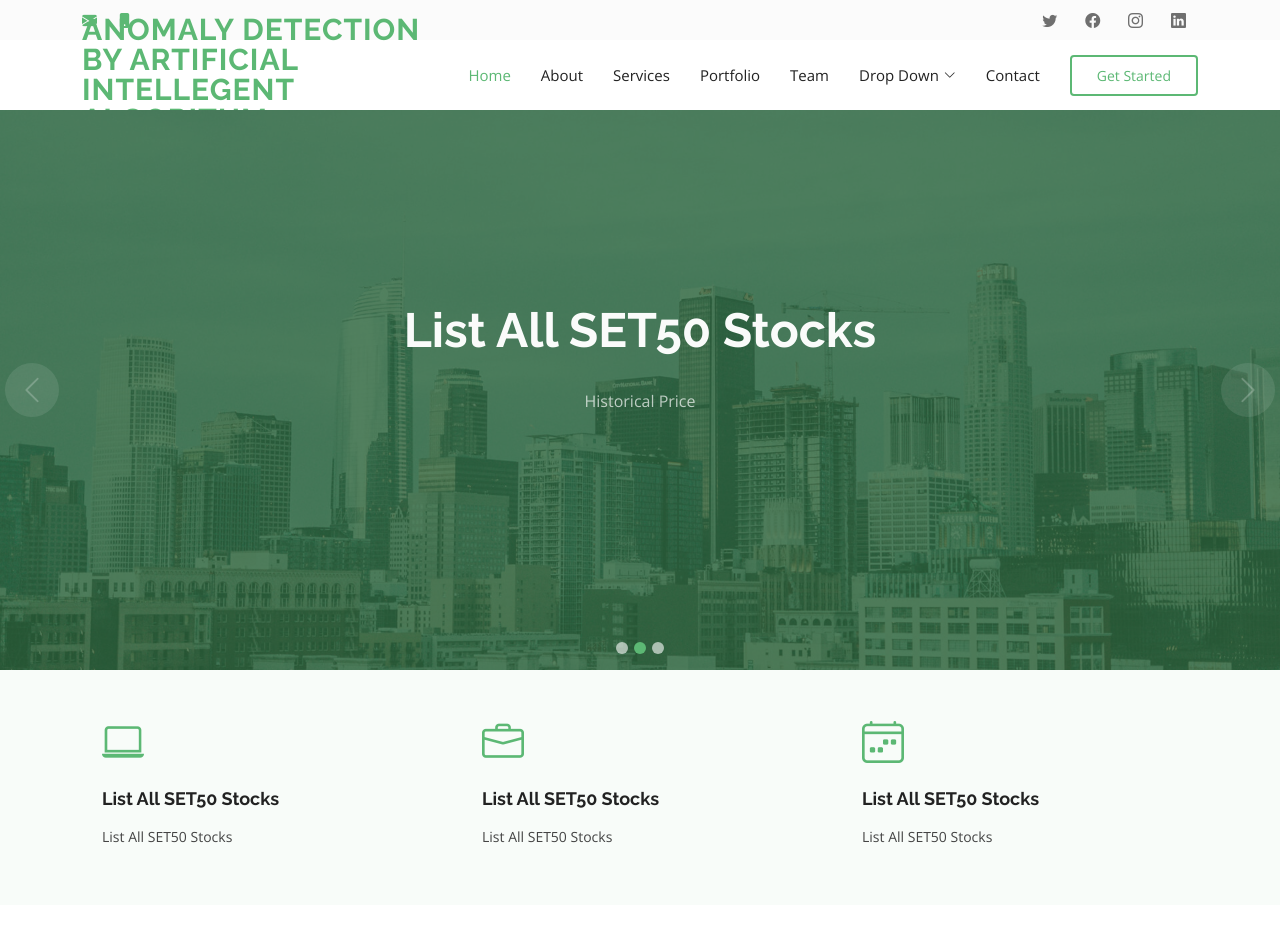
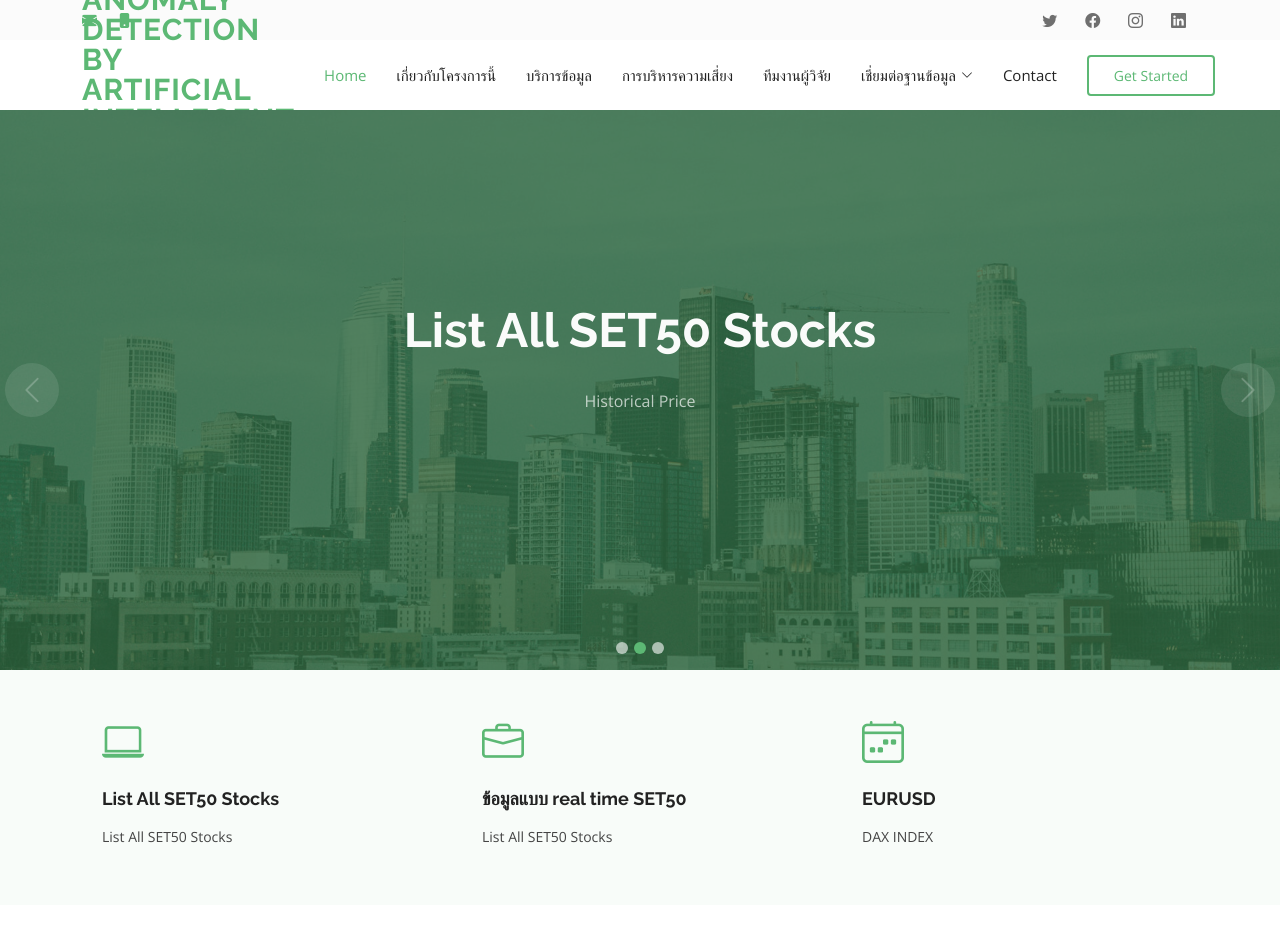
Before and after one commit to palinsky2015/sire, a plain HTML site: page index.html in a window 1280 px wide. Shown: the top 952 px of the page. Drawn offline with nearby package versions, Linux system fonts and the light colour scheme.

Commit message:
index.html

```diff
--- a/index.html
+++ b/index.html
@@ -65,11 +65,11 @@
       <nav id="navbar" class="navbar">
         <ul>
           <li><a class="nav-link scrollto active" href="#hero">Home</a></li>
-          <li><a class="nav-link scrollto" href="#about">About</a></li>
-          <li><a class="nav-link scrollto" href="#services">Services</a></li>
-          <li><a class="nav-link scrollto " href="#portfolio">Portfolio</a></li>
-          <li><a class="nav-link scrollto" href="#team">Team</a></li>
-          <li class="dropdown"><a href="#"><span>Drop Down</span> <i class="bi bi-chevron-down"></i></a>
+          <li><a class="nav-link scrollto" href="#about">เกี่ยวกับโครงการนี้</a></li>
+          <li><a class="nav-link scrollto" href="#services">บริการข้อมูล</a></li>
+          <li><a class="nav-link scrollto " href="#portfolio">การบริหารความเสี่ยง</a></li>
+          <li><a class="nav-link scrollto" href="#team">ทีมงานผู้วิจัย</a></li>
+          <li class="dropdown"><a href="#"><span>เชี่ยมต่อฐานข้อมูล</span> <i class="bi bi-chevron-down"></i></a>
             <ul>
               <li><a href="#">Drop Down 1</a></li>
               <li class="dropdown"><a href="#"><span>Deep Drop Down</span> <i class="bi bi-chevron-right"></i></a>
@@ -166,15 +166,15 @@
           <div class="col-lg-4 col-md-6">
             <div class="icon-box">
               <div class="icon"><i class="bi bi-briefcase"></i></div>
-              <h4 class="title"><a href=""> List All SET50 Stocks</a></h4>
+              <h4 class="title"><a href=""> ข้อมูลแบบ real time SET50</a></h4>
               <p class="description"> List All SET50 Stocks</p>
             </div>
           </div>
           <div class="col-lg-4 col-md-6">
             <div class="icon-box">
               <div class="icon"><i class="bi bi-calendar4-week"></i></div>
-              <h4 class="title"><a href=""> List All SET50 Stocks</a></h4>
-              <p class="description">  List All SET50 Stocks</p>
+              <h4 class="title"><a href=""> EURUSD</a></h4>
+              <p class="description">  DAX INDEX</p>
             </div>
           </div>
         </div>
@@ -220,7 +220,7 @@
   <!-- ======= Footer ======= -->
   <footer id="footer">
     <div class="container">
-      <h3><a href="https://arxiv.org/abs/1703.05921"> download: เปเปอร์และโปรแกรมต้นแบบสำหรับการพัฒนาในโครงการวิจับนี้</a></h3>
+      <h3><a href="https://arxiv.org/abs/1703.05921"> download: เปเปอร์และโปรแกรมต้นแบบสำหรับการพัฒนาในโครงการวิจัยนี้</a></h3>
       <p>ผลลัพธ์ของงานวิจัยคือระบบปัญญษประดิษฐ์ที่เชื่อมต่อกับฐานข้อมูล mongdb Atlas เพื่อแสดงผลการพยากรณ์ค่า anomaly score ล่วงหน้าของดัชนีหุ้น set50</p>
       <div class="social-links">
         <a href="#" class="twitter"><i class="bx bxl-twitter"></i></a>
```
